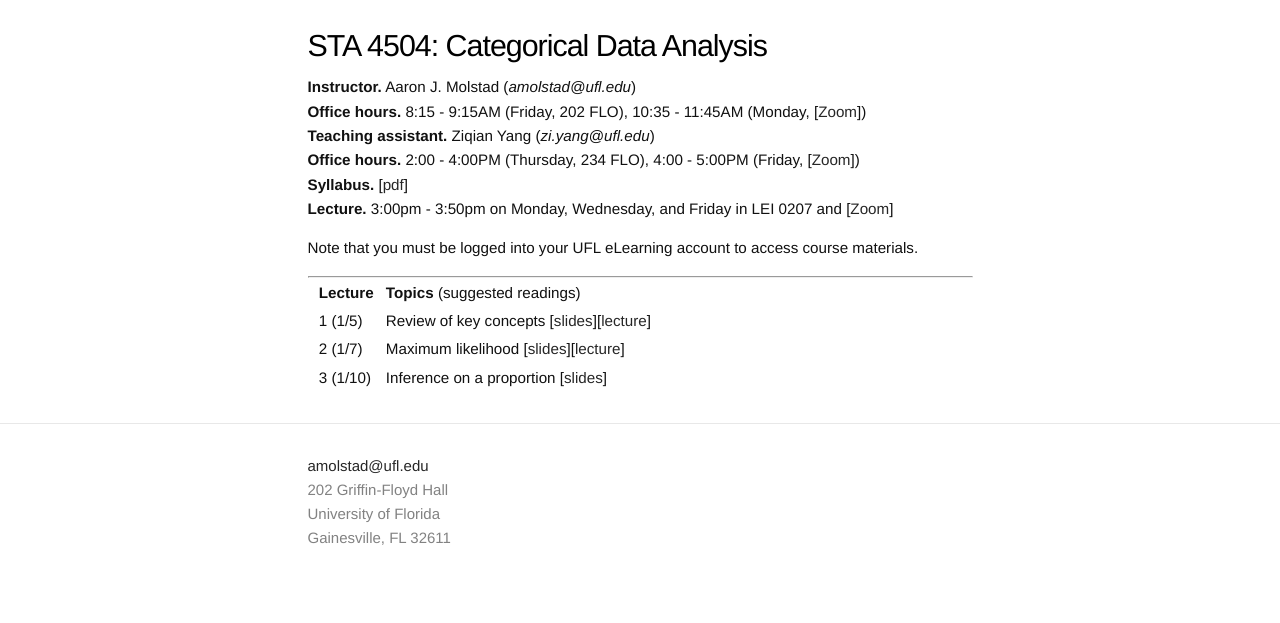
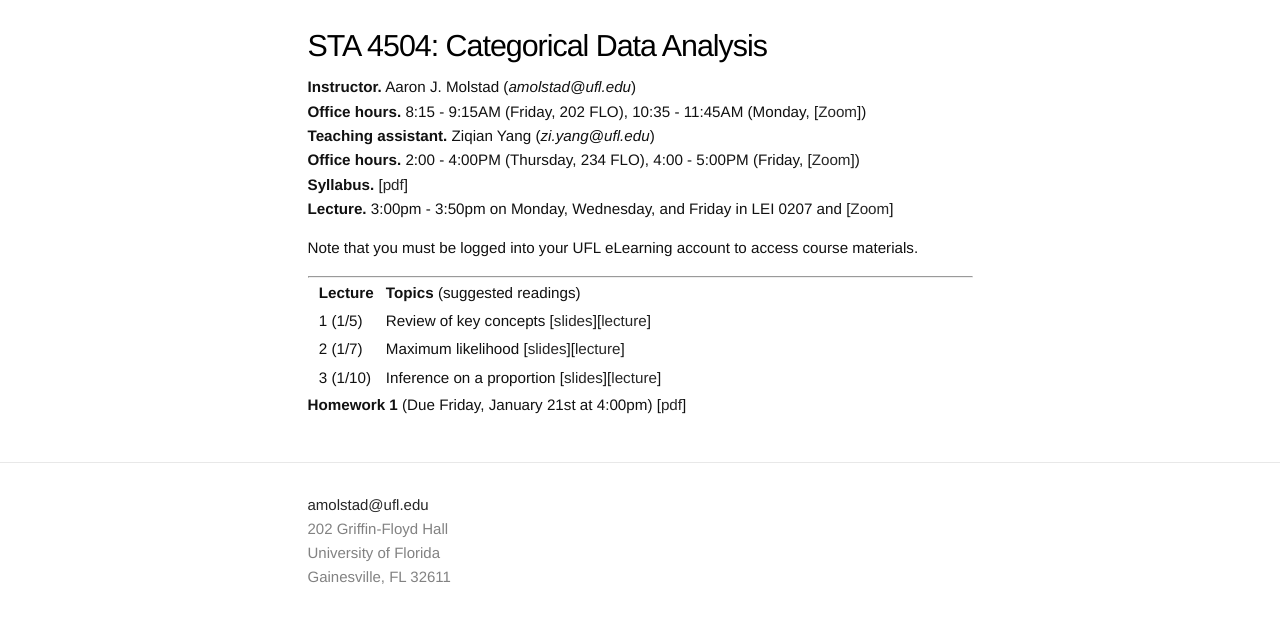
Before and after one commit to ajmolstad/ajmolstad.github.io, a Jekyll site: the page built from S22_STA4504.md, in a window 1280 px wide. Shown: the top 623 px of the page. Built offline with Jekyll 4.4.1, drawn with Linux system fonts in a browser that asks for light colours.

Commit message:
Update S22_STA4504.md

```diff
--- a/S22_STA4504.md
+++ b/S22_STA4504.md
@@ -18,4 +18,6 @@
 ||  **Lecture** ||  **Topics** (suggested readings) ||
 || 1 (1/5)  || Review of key concepts [[slides](https://ufl.instructure.com/files/65543791/download?download_frd=1)][[lecture](https://ufl.instructure.com/courses/449490/files?preview=65548987)] ||
 || 2 (1/7) || Maximum likelihood [[slides](https://ufl.instructure.com/files/65611857/download?download_frd=1)][[lecture](https://ufl.instructure.com/courses/449490/files?preview=65659957)]||
-|| 3 (1/10) || Inference on a proportion [[slides](https://ufl.instructure.com/files/65659961/download?download_frd=1)] ||
+|| 3 (1/10) || Inference on a proportion [[slides](https://ufl.instructure.com/files/65659961/download?download_frd=1)][[lecture](https://ufl.instructure.com/courses/449490/files?preview=65701126)] ||
+
+**Homework 1** (Due Friday, January 21st at 4:00pm) [[pdf](https://ufl.instructure.com/files/65701862/download?download_frd=1)]
```
